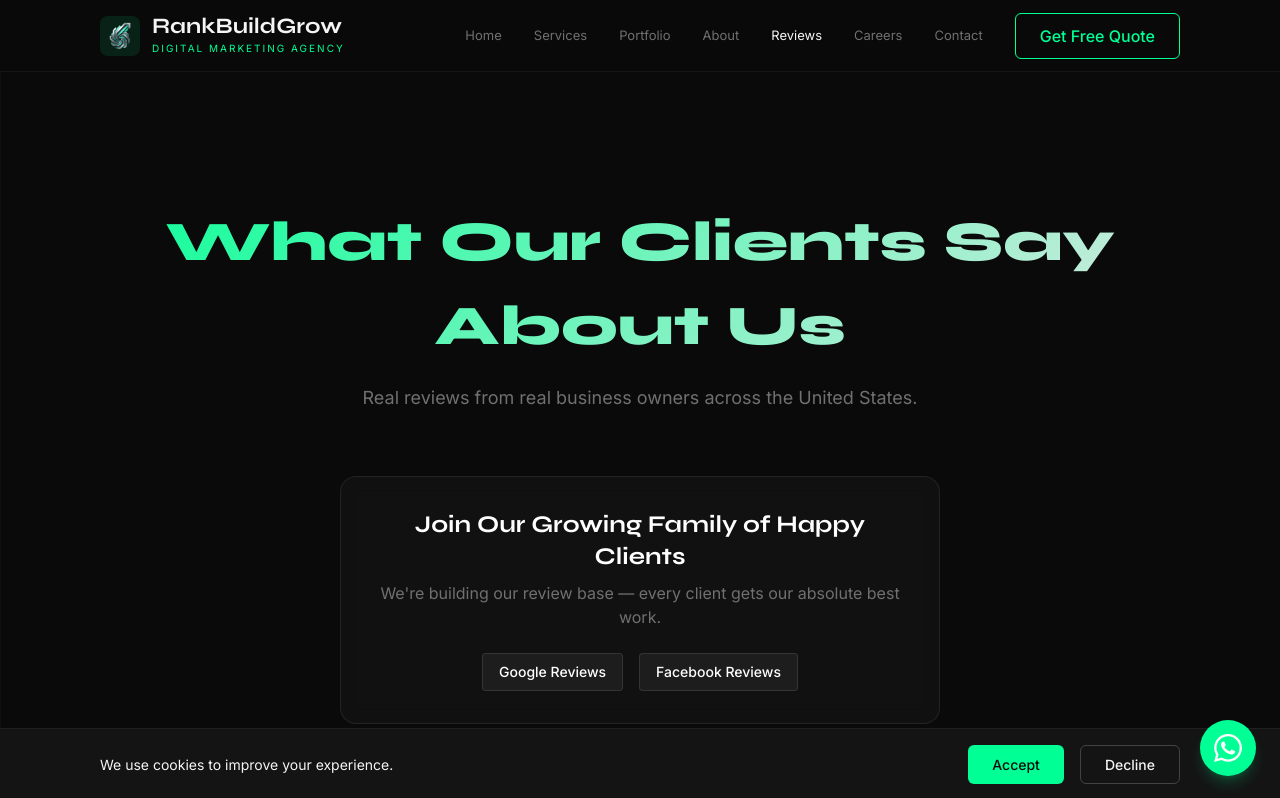
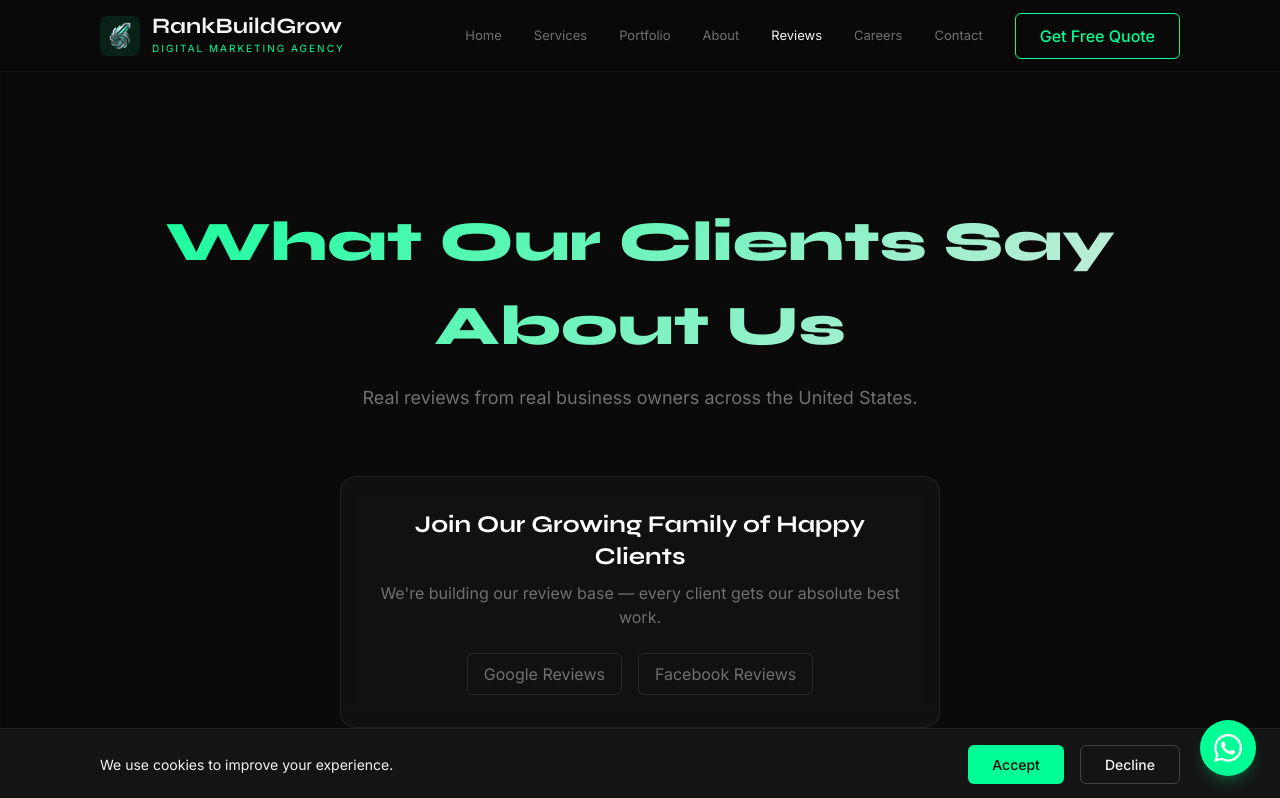
Before and after one commit to rankbuildgrow/rankbuildgrow-agency, a React (Vite) app: page /reviews in a window 1280 px wide. Shown: the top 798 px of the page. Built offline with nearby package versions, Linux system fonts and the light colour scheme.

Commit message:
Add files via upload

```diff
--- a/src/pages/Reviews.jsx
+++ b/src/pages/Reviews.jsx
@@ -26,8 +26,8 @@ export default function Reviews() {
           <h3 className="font-syne font-bold text-2xl text-white mb-2">Join Our Growing Family of Happy Clients</h3>
           <p className="text-[#707070] mb-6">We're building our review base — every client gets our absolute best work.</p>
           <div className="flex justify-center gap-4">
-            <span className="px-4 py-2 bg-white/5 border border-white/10 rounded font-medium text-white text-sm">Google Reviews</span>
-            <span className="px-4 py-2 bg-white/5 border border-white/10 rounded font-medium text-white text-sm">Facebook Reviews</span>
+            <a href="https://g.page/r/CYmLLl9VYuUVEBM/review" target="_blank" className="border border-[#2A2A2A] px-4 py-2 rounded-md text-[#707070] hover:border-mint hover:text-mint hover:scale-105 transition-all cursor-pointer"> Google Reviews </a>
+            <a href="https://www.facebook.com/rankbuildgrow/reviews" target="_blank" className="border border-[#2A2A2A] px-4 py-2 rounded-md text-[#707070] hover:border-mint hover:text-mint hover:scale-105 transition-all cursor-pointer"> Facebook Reviews </a>
           </div>
         </GlassCard>
 
@@ -65,7 +65,7 @@ export default function Reviews() {
           <h3 className="font-syne font-bold text-2xl text-white mb-2">See Us on Google</h3>
           <div className="text-[#FFD700] text-2xl mb-2">★★★★★</div>
           <p className="text-[#707070] mb-6">We'd love your feedback.</p>
-          <Button href="#">Leave a Review →</Button>
+          <Button href="https://g.page/r/CYmLLl9VYuUVEBM/review">Leave a Review →</Button>
         </GlassCard>
         <GradientHeading className="mb-6">Ready to become our next success story?</GradientHeading>
         <Button href="/contact">Start Your Journey →</Button>
```
